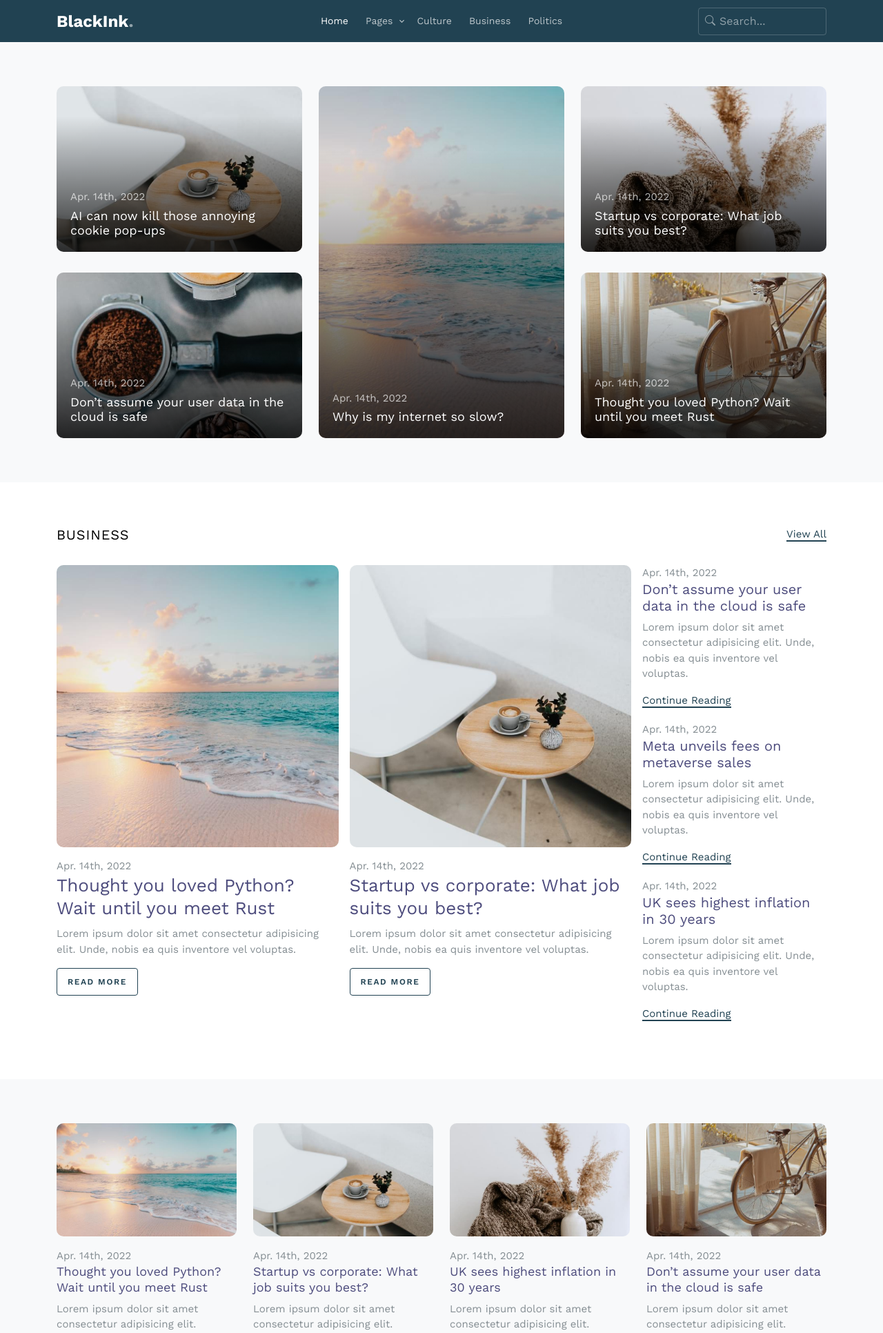
After one commit to AlphaCodz/BlackInk, a Django app: page /blackink/ in a window 1280 px wide. The commit adds this page. Shown: the top 1932 px of the page at 69% size. Run offline with Django 4.2, Linux system fonts and the light colour scheme; some libraries are stand-ins or nearby versions; some web fonts are replaced.

Commit message:
index page

```diff
--- /dev/null
+++ b/app/templates/base/headers.html
@@ -0,0 +1,38 @@
+<!-- /*
+* License: https://creativecommons.org/licenses/by/3.0/
+*/ -->
+{% load static %}
+<!doctype html>
+<html lang="en">
+<head>
+	<meta charset="utf-8">
+	<meta name="viewport" content="width=device-width, initial-scale=1">
+	<meta name="author" content="Untree.co">
+	<link rel="shortcut icon" href="favicon.png">
+
+	<meta name="description" content="" />
+	<meta name="keywords" content="bootstrap, bootstrap5" />
+
+	<link rel="preconnect" href="https://fonts.googleapis.com">
+	<link rel="preconnect" href="https://fonts.gstatic.com" crossorigin>
+	<link href="https://fonts.googleapis.com/css2?family=Work+Sans:wght@400;600;700&display=swap" rel="stylesheet">
+
+
+	<link rel="stylesheet" href="{% static 'fonts/icomoon/style.css' %}">
+	<link rel="stylesheet" href="{% static 'fonts/flaticon/font/flaticon.css' %}">
+
+	<link rel="stylesheet" href="https://cdn.jsdelivr.net/npm/bootstrap-icons@1.8.1/font/bootstrap-icons.css">
+
+	<link rel="stylesheet" href="{% static 'css/tiny-slider.css' %}">
+	<link rel="stylesheet" href="{% static 'css/aos.css' %}">
+	<link rel="stylesheet" href="{% static 'css/glightbox.min.css' 5}">
+	<link rel="stylesheet" href="{% static 'css/style.css' %}">
+
+	<link rel="stylesheet" href="{% static 'css/flatpickr.min.css' %}">
+
+
+	<title>BlackInk</title>
+</head>
+{% block mainbody %}
+
+{% endblock mainbody %}
--- a/app/templates/index.html
+++ b/app/templates/index.html
@@ -1,41 +1,7 @@
-<!-- /*
-* Template Name: Blogy
-* Template Author: Untree.co
-* Template URI: https://untree.co/
-* License: https://creativecommons.org/licenses/by/3.0/
-*/ -->
-<!doctype html>
-<html lang="en">
-<head>
-	<meta charset="utf-8">
-	<meta name="viewport" content="width=device-width, initial-scale=1">
-	<meta name="author" content="Untree.co">
-	<link rel="shortcut icon" href="favicon.png">
-
-	<meta name="description" content="" />
-	<meta name="keywords" content="bootstrap, bootstrap5" />
-
-	<link rel="preconnect" href="https://fonts.googleapis.com">
-	<link rel="preconnect" href="https://fonts.gstatic.com" crossorigin>
-	<link href="https://fonts.googleapis.com/css2?family=Work+Sans:wght@400;600;700&display=swap" rel="stylesheet">
-
-
-	<link rel="stylesheet" href="fonts/icomoon/style.css">
-	<link rel="stylesheet" href="fonts/flaticon/font/flaticon.css">
-
-	<link rel="stylesheet" href="https://cdn.jsdelivr.net/npm/bootstrap-icons@1.8.1/font/bootstrap-icons.css">
-
-	<link rel="stylesheet" href="css/tiny-slider.css">
-	<link rel="stylesheet" href="css/aos.css">
-	<link rel="stylesheet" href="css/glightbox.min.css">
-	<link rel="stylesheet" href="css/style.css">
-
-	<link rel="stylesheet" href="css/flatpickr.min.css">
-
-
-	<title>Blogy &mdash; Free Bootstrap 5 Website Template by Untree.co</title>
-</head>
+{% extends "base/headers.html" %}
+{% load static %}
 <body>
+	{% block mainbody %}
 
 	<div class="site-mobile-menu site-navbar-target">
 		<div class="site-mobile-menu-header">
@@ -52,7 +18,7 @@
 				<div class="site-navigation">
 					<div class="row g-0 align-items-center">
 						<div class="col-2">
-							<a href="index.html" class="logo m-0 float-start">Blogy<span class="text-primary">.</span></a>
+							<a href="{% url 'app:index' %}" class="logo m-0 float-start">BlackInk<span class="text-primary">.</span></a>
 						</div>
 						<div class="col-8 text-center">
 							<form action="#" class="search-form d-inline-block d-lg-none">
@@ -110,7 +76,7 @@
 				<div class="col-md-4">
 					<a href="single.html" class="h-entry mb-30 v-height gradient">
 
-						<div class="featured-img" style="background-image: url('images/img_2_horizontal.jpg');"></div>
+						<div class="featured-img" style="background-image: url('{% static 'images/img_2_horizontal.jpg' %}');"></div>
 
 						<div class="text">
 							<span class="date">Apr. 14th, 2022</span>
@@ -119,7 +85,7 @@
 					</a>
 					<a href="single.html" class="h-entry v-height gradient">
 
-						<div class="featured-img" style="background-image: url('images/img_5_horizontal.jpg');"></div>
+						<div class="featured-img" style="background-image: url('{% static 'images/img_5_horizontal.jpg' %}');"></div>
 
 						<div class="text">
 							<span class="date">Apr. 14th, 2022</span>
@@ -130,7 +96,7 @@
 				<div class="col-md-4">
 					<a href="single.html" class="h-entry img-5 h-100 gradient">
 
-						<div class="featured-img" style="background-image: url('images/img_1_vertical.jpg');"></div>
+						<div class="featured-img" style="background-image: url('{% static 'images/img_1_vertical.jpg' %}');"></div>
 
 						<div class="text">
 							<span class="date">Apr. 14th, 2022</span>
@@ -141,7 +107,7 @@
 				<div class="col-md-4">
 					<a href="single.html" class="h-entry mb-30 v-height gradient">
 
-						<div class="featured-img" style="background-image: url('images/img_3_horizontal.jpg');"></div>
+						<div class="featured-img" style="background-image: url('{% static 'images/img_3_horizontal.jpg' %}');"></div>
 
 						<div class="text">
 							<span class="date">Apr. 14th, 2022</span>
@@ -150,7 +116,7 @@
 					</a>
 					<a href="single.html" class="h-entry v-height gradient">
 
-						<div class="featured-img" style="background-image: url('images/img_4_horizontal.jpg');"></div>
+						<div class="featured-img" style="background-image: url('{% static 'images/img_4_horizontal.jpg' %}');"></div>
 
 						<div class="text">
 							<span class="date">Apr. 14th, 2022</span>
@@ -178,7 +144,7 @@
 						<div class="col-md-6">
 							<div class="blog-entry">
 								<a href="single.html" class="img-link">
-									<img src="images/img_1_sq.jpg" alt="Image" class="img-fluid">
+									<img src="{% static 'images/img_1_sq.jpg' %}" alt="Image" class="img-fluid">
 								</a>
 								<span class="date">Apr. 14th, 2022</span>
 								<h2><a href="single.html">Thought you loved Python? Wait until you meet Rust</a></h2>
@@ -189,7 +155,7 @@
 						<div class="col-md-6">
 							<div class="blog-entry">
 								<a href="single.html" class="img-link">
-									<img src="images/img_2_sq.jpg" alt="Image" class="img-fluid">
+									<img src="{% static 'images/img_2_sq.jpg' %}" alt="Image" class="img-fluid">
 								</a>
 								<span class="date">Apr. 14th, 2022</span>
 								<h2><a href="single.html">Startup vs corporate: What job suits you best?</a></h2>
@@ -235,7 +201,7 @@
 				<div class="col-md-6 col-lg-3">
 					<div class="blog-entry">
 						<a href="single.html" class="img-link">
-							<img src="images/img_1_horizontal.jpg" alt="Image" class="img-fluid">
+							<img src="{% static 'images/img_1_horizontal.jpg' %}" alt="Image" class="img-fluid">
 						</a>
 						<span class="date">Apr. 14th, 2022</span>
 						<h2><a href="single.html">Thought you loved Python? Wait until you meet Rust</a></h2>
@@ -246,7 +212,7 @@
 				<div class="col-md-6 col-lg-3">
 					<div class="blog-entry">
 						<a href="single.html" class="img-link">
-							<img src="images/img_2_horizontal.jpg" alt="Image" class="img-fluid">
+							<img src="{% static 'images/img_2_horizontal.jpg' %}" alt="Image" class="img-fluid">
 						</a>
 						<span class="date">Apr. 14th, 2022</span>
 						<h2><a href="single.html">Startup vs corporate: What job suits you best?</a></h2>
@@ -257,7 +223,7 @@
 				<div class="col-md-6 col-lg-3">
 					<div class="blog-entry">
 						<a href="single.html" class="img-link">
-							<img src="images/img_3_horizontal.jpg" alt="Image" class="img-fluid">
+							<img src="{% static 'images/img_3_horizontal.jpg' %}" alt="Image" class="img-fluid">
 						</a>
 						<span class="date">Apr. 14th, 2022</span>
 						<h2><a href="single.html">UK sees highest inflation in 30 years</a></h2>
@@ -268,7 +234,7 @@
 				<div class="col-md-6 col-lg-3">
 					<div class="blog-entry">
 						<a href="single.html" class="img-link">
-							<img src="images/img_4_horizontal.jpg" alt="Image" class="img-fluid">
+							<img src="{% static 'images/img_4_horizontal.jpg' %}" alt="Image" class="img-fluid">
 						</a>
 						<span class="date">Apr. 14th, 2022</span>
 						<h2><a href="single.html">Don’t assume your user data in the cloud is safe</a></h2>
@@ -296,7 +262,7 @@
 						<div class="col-md-6">
 							<div class="blog-entry">
 								<a href="single.html" class="img-link">
-									<img src="images/img_1_sq.jpg" alt="Image" class="img-fluid">
+									<img src="{% static 'images/img_1_sq.jpg' %}" alt="Image" class="img-fluid">
 								</a>
 								<span class="date">Apr. 14th, 2022</span>
 								<h2><a href="single.html">Thought you loved Python? Wait until you meet Rust</a></h2>
@@ -307,7 +273,7 @@
 						<div class="col-md-6">
 							<div class="blog-entry">
 								<a href="single.html" class="img-link">
-									<img src="images/img_2_sq.jpg" alt="Image" class="img-fluid">
+									<img src="{% static 'images/img_2_sq.jpg' %}" alt="Image" class="img-fluid">
 								</a>
 								<span class="date">Apr. 14th, 2022</span>
 								<h2><a href="single.html">Startup vs corporate: What job suits you best?</a></h2>
@@ -358,13 +324,13 @@
 			<div class="row">
 				<div class="col-lg-4 mb-4">
 					<div class="post-entry-alt">
-						<a href="single.html" class="img-link"><img src="images/img_7_horizontal.jpg" alt="Image" class="img-fluid"></a>
+						<a href="single.html" class="img-link"><img src="{% static 'images/img_7_horizontal.jpg' %}" alt="Image" class="img-fluid"></a>
 						<div class="excerpt">
 
 
 							<h2><a href="single.html">Startup vs corporate: What job suits you best?</a></h2>
 							<div class="post-meta align-items-center text-left clearfix">
-								<figure class="author-figure mb-0 me-3 float-start"><img src="images/person_1.jpg" alt="Image" class="img-fluid"></figure>
+								<figure class="author-figure mb-0 me-3 float-start"><img src="{% static 'images/person_1.jpg' %}" alt="Image" class="img-fluid"></figure>
 								<span class="d-inline-block mt-1">By <a href="#">David Anderson</a></span>
 								<span>&nbsp;-&nbsp; July 19, 2019</span>
 							</div>
@@ -376,13 +342,13 @@
 				</div>
 				<div class="col-lg-4 mb-4">
 					<div class="post-entry-alt">
-						<a href="single.html" class="img-link"><img src="images/img_6_horizontal.jpg" alt="Image" class="img-fluid"></a>
+						<a href="single.html" class="img-link"><img src="{% static 'images/img_6_horizontal.jpg' %}" alt="Image" class="img-fluid"></a>
 						<div class="excerpt">
 
 
 							<h2><a href="single.html">Startup vs corporate: What job suits you best?</a></h2>
 							<div class="post-meta align-items-center text-left clearfix">
-								<figure class="author-figure mb-0 me-3 float-start"><img src="images/person_2.jpg" alt="Image" class="img-fluid"></figure>
+								<figure class="author-figure mb-0 me-3 float-start"><img src="{% static 'images/person_2.jpg' %}" alt="Image" class="img-fluid"></figure>
 								<span class="d-inline-block mt-1">By <a href="#">David Anderson</a></span>
 								<span>&nbsp;-&nbsp; July 19, 2019</span>
 							</div>
@@ -394,13 +360,13 @@
 				</div>
 				<div class="col-lg-4 mb-4">
 					<div class="post-entry-alt">
-						<a href="single.html" class="img-link"><img src="images/img_5_horizontal.jpg" alt="Image" class="img-fluid"></a>
+						<a href="single.html" class="img-link"><img src="{% static 'images/img_5_horizontal.jpg' %}" alt="Image" class="img-fluid"></a>
 						<div class="excerpt">
 
 
 							<h2><a href="single.html">Startup vs corporate: What job suits you best?</a></h2>
 							<div class="post-meta align-items-center text-left clearfix">
-								<figure class="author-figure mb-0 me-3 float-start"><img src="images/person_3.jpg" alt="Image" class="img-fluid"></figure>
+								<figure class="author-figure mb-0 me-3 float-start"><img src="{% static 'images/person_3.jpg' %}" alt="Image" class="img-fluid"></figure>
 								<span class="d-inline-block mt-1">By <a href="#">David Anderson</a></span>
 								<span>&nbsp;-&nbsp; July 19, 2019</span>
 							</div>
@@ -414,13 +380,13 @@
 
 				<div class="col-lg-4 mb-4">
 					<div class="post-entry-alt">
-						<a href="single.html" class="img-link"><img src="images/img_4_horizontal.jpg" alt="Image" class="img-fluid"></a>
+						<a href="single.html" class="img-link"><img src="{% static 'images/img_4_horizontal.jpg' %}" alt="Image" class="img-fluid"></a>
 						<div class="excerpt">
 
 
 							<h2><a href="single.html">Startup vs corporate: What job suits you best?</a></h2>
 							<div class="post-meta align-items-center text-left clearfix">
-								<figure class="author-figure mb-0 me-3 float-start"><img src="images/person_4.jpg" alt="Image" class="img-fluid"></figure>
+								<figure class="author-figure mb-0 me-3 float-start"><img src="{% static 'images/person_4.jpg' %}" alt="Image" class="img-fluid"></figure>
 								<span class="d-inline-block mt-1">By <a href="#">David Anderson</a></span>
 								<span>&nbsp;-&nbsp; July 19, 2019</span>
 							</div>
@@ -432,13 +398,13 @@
 				</div>
 				<div class="col-lg-4 mb-4">
 					<div class="post-entry-alt">
-						<a href="single.html" class="img-link"><img src="images/img_3_horizontal.jpg" alt="Image" class="img-fluid"></a>
+						<a href="single.html" class="img-link"><img src="{% static 'images/img_3_horizontal.jpg' %}" alt="Image" class="img-fluid"></a>
 						<div class="excerpt">
 
 
 							<h2><a href="single.html">Startup vs corporate: What job suits you best?</a></h2>
 							<div class="post-meta align-items-center text-left clearfix">
-								<figure class="author-figure mb-0 me-3 float-start"><img src="images/person_5.jpg" alt="Image" class="img-fluid"></figure>
+								<figure class="author-figure mb-0 me-3 float-start"><img src="{% static 'images/person_5.jpg' %}" alt="Image" class="img-fluid"></figure>
 								<span class="d-inline-block mt-1">By <a href="#">David Anderson</a></span>
 								<span>&nbsp;-&nbsp; July 19, 2019</span>
 							</div>
@@ -450,13 +416,13 @@
 				</div>
 				<div class="col-lg-4 mb-4">
 					<div class="post-entry-alt">
-						<a href="single.html" class="img-link"><img src="images/img_2_horizontal.jpg" alt="Image" class="img-fluid"></a>
+						<a href="single.html" class="img-link"><img src="{% static 'images/img_2_horizontal.jpg' %}" alt="Image" class="img-fluid"></a>
 						<div class="excerpt">
 
 
 							<h2><a href="single.html">Startup vs corporate: What job suits you best?</a></h2>
 							<div class="post-meta align-items-center text-left clearfix">
-								<figure class="author-figure mb-0 me-3 float-start"><img src="images/person_4.jpg" alt="Image" class="img-fluid"></figure>
+								<figure class="author-figure mb-0 me-3 float-start"><img src="{% static 'images/person_4.jpg' %}" alt="Image" class="img-fluid"></figure>
 								<span class="d-inline-block mt-1">By <a href="#">David Anderson</a></span>
 								<span>&nbsp;-&nbsp; July 19, 2019</span>
 							</div>
@@ -470,13 +436,13 @@
 
 				<div class="col-lg-4 mb-4">
 					<div class="post-entry-alt">
-						<a href="single.html" class="img-link"><img src="images/img_1_horizontal.jpg" alt="Image" class="img-fluid"></a>
+						<a href="single.html" class="img-link"><img src="{% static 'images/img_1_horizontal.jpg' %}" alt="Image" class="img-fluid"></a>
 						<div class="excerpt">
 
 
 							<h2><a href="single.html">Startup vs corporate: What job suits you best?</a></h2>
 							<div class="post-meta align-items-center text-left clearfix">
-								<figure class="author-figure mb-0 me-3 float-start"><img src="images/person_3.jpg" alt="Image" class="img-fluid"></figure>
+								<figure class="author-figure mb-0 me-3 float-start"><img src="{% static 'images/person_3.jpg' %}" alt="Image" class="img-fluid"></figure>
 								<span class="d-inline-block mt-1">By <a href="#">David Anderson</a></span>
 								<span>&nbsp;-&nbsp; July 19, 2019</span>
 							</div>
@@ -488,14 +454,14 @@
 				</div>
 				<div class="col-lg-4 mb-4">
 					<div class="post-entry-alt">
-						<a href="single.html" class="img-link"><img src="images/img_4_horizontal.jpg" alt="Image" class="img-fluid"></a>
+						<a href="single.html" class="img-link"><img src="{% static 'images/img_4_horizontal.jpg' %}" alt="Image" class="img-fluid"></a>
 						<div class="excerpt">
 
 
 
 							<h2><a href="single.html">Startup vs corporate: What job suits you best?</a></h2>
 							<div class="post-meta align-items-center text-left clearfix">
-								<figure class="author-figure mb-0 me-3 float-start"><img src="images/person_2.jpg" alt="Image" class="img-fluid"></figure>
+								<figure class="author-figure mb-0 me-3 float-start"><img src="{% static 'images/person_2.jpg' %}" alt="Image" class="img-fluid"></figure>
 								<span class="d-inline-block mt-1">By <a href="#">David Anderson</a></span>
 								<span>&nbsp;-&nbsp; July 19, 2019</span>
 							</div>
@@ -506,14 +472,14 @@
 				</div>
 				<div class="col-lg-4 mb-4">
 					<div class="post-entry-alt">
-						<a href="single.html" class="img-link"><img src="images/img_3_horizontal.jpg" alt="Image" class="img-fluid"></a>
+						<a href="single.html" class="img-link"><img src="{% static 'images/img_3_horizontal.jpg' %}" alt="Image" class="img-fluid"></a>
 						<div class="excerpt">
 
 
 
 							<h2><a href="single.html">Startup vs corporate: What job suits you best?</a></h2>
 							<div class="post-meta align-items-center text-left clearfix">
-								<figure class="author-figure mb-0 me-3 float-start"><img src="images/person_5.jpg" alt="Image" class="img-fluid"></figure>
+								<figure class="author-figure mb-0 me-3 float-start"><img src="{% static 'images/person_5.jpg' %}" alt="Image" class="img-fluid"></figure>
 								<span class="d-inline-block mt-1">By <a href="#">David Anderson</a></span>
 								<span>&nbsp;-&nbsp; July 19, 2019</span>
 							</div>
@@ -542,7 +508,7 @@
 
 				<div class="col-md-5 order-md-2">
 					<a href="single.html" class="hentry img-1 h-100 gradient">
-						<div class="featured-img" style="background-image: url('images/img_2_vertical.jpg');"></div>
+						<div class="featured-img" style="background-image: url('{% static 'images/img_2_vertical.jpg' %}');"></div>
 						<div class="text">
 							<span>February 12, 2019</span>
 							<h2>Meta unveils fees on metaverse sales</h2>
@@ -553,7 +519,7 @@
 				<div class="col-md-7">
 
 					<a href="single.html" class="hentry img-2 v-height mb30 gradient">
-						<div class="featured-img" style="background-image: url('images/img_1_horizontal.jpg');"></div>
+						<div class="featured-img" style="background-image: url('{% static 'images/img_1_horizontal.jpg' %}');"></div>
 						<div class="text text-sm">
 							<span>February 12, 2019</span>
 							<h2>AI can now kill those annoying cookie pop-ups</h2>
@@ -562,14 +528,14 @@
 
 					<div class="two-col d-block d-md-flex justify-content-between">
 						<a href="single.html" class="hentry v-height img-2 gradient">
-							<div class="featured-img" style="background-image: url('images/img_2_sq.jpg');"></div>
+							<div class="featured-img" style="background-image: url('{% static 'images/img_2_sq.jpg' %}');"></div>
 							<div class="text text-sm">
 								<span>February 12, 2019</span>
 								<h2>Don’t assume your user data in the cloud is safe</h2>
 							</div>
 						</a>
 						<a href="single.html" class="hentry v-height img-2 ms-auto float-end gradient">
-							<div class="featured-img" style="background-image: url('images/img_3_sq.jpg');"></div>
+							<div class="featured-img" style="background-image: url('static 'images/img_3_sq.jpg' %}');"></div>
 							<div class="text text-sm">
 								<span>February 12, 2019</span>
 								<h2>Startup vs corporate: What job suits you best?</h2>
@@ -632,7 +598,7 @@
 							<ul>
 								<li>
 									<a href="">
-										<img src="images/img_1_sq.jpg" alt="Image placeholder" class="me-4 rounded">
+										<img src="{% static 'images/img_1_sq.jpg' %}" alt="Image placeholder" class="me-4 rounded">
 										<div class="text">
 											<h4>There’s a Cool New Way for Men to Wear Socks and Sandals</h4>
 											<div class="post-meta">
@@ -643,7 +609,7 @@
 								</li>
 								<li>
 									<a href="">
-										<img src="images/img_2_sq.jpg" alt="Image placeholder" class="me-4 rounded">
+										<img src="{% static 'images/img_2_sq.jpg' %}" alt="Image placeholder" class="me-4 rounded">
 										<div class="text">
 											<h4>There’s a Cool New Way for Men to Wear Socks and Sandals</h4>
 											<div class="post-meta">
@@ -654,7 +620,7 @@
 								</li>
 								<li>
 									<a href="">
-										<img src="images/img_3_sq.jpg" alt="Image placeholder" class="me-4 rounded">
+										<img src="{% static 'images/img_3_sq.jpg' %}" alt="Image placeholder" class="me-4 rounded">
 										<div class="text">
 											<h4>There’s a Cool New Way for Men to Wear Socks and Sandals</h4>
 											<div class="post-meta">
@@ -696,18 +662,20 @@
     </div>
 
 
-    <script src="js/bootstrap.bundle.min.js"></script>
-    <script src="js/tiny-slider.js"></script>
+    <script src="{% static 'js/bootstrap.bundle.min.js' %}"></script>
+    <script src="{% static 'js/tiny-slider.js' %}"></script>
 
-    <script src="js/flatpickr.min.js"></script>
+    <script src="{% static 'js/flatpickr.min.js' %}"></script>
 
 
-    <script src="js/aos.js"></script>
-    <script src="js/glightbox.min.js"></script>
-    <script src="js/navbar.js"></script>
-    <script src="js/counter.js"></script>
-    <script src="js/custom.js"></script>
+    <script src="{% static 'js/aos.js' %}"></script>
+    <script src="{% static 'js/glightbox.min.js' %}"></script>
+    <script src="{% static 'js/navbar.js' %}"></script>
+    <script src="{% static 'js/counter.js' %}"></script>
+    <script src="{% static 'js/custom.js' %}"></script>
 
 
   </body>
   </html>
+
+  {% endblock mainbody %}
--- /dev/null
+++ b/app/urls.py
@@ -0,0 +1,8 @@
+from django.urls import path
+from . import views
+
+app_name="app"
+
+urlpatterns = [
+    path("", views.index, name="index")
+]
--- a/app/views.py
+++ b/app/views.py
@@ -1,3 +1,7 @@
 from django.shortcuts import render
 
 # Create your views here.
+# app_name = "app"
+
+def index(request):
+    return render(request, "index.html")
--- a/setup/urls.py
+++ b/setup/urls.py
@@ -14,8 +14,9 @@
     2. Add a URL to urlpatterns:  path('blog/', include('blog.urls'))
 """
 from django.contrib import admin
-from django.urls import path
+from django.urls import path, include
 
 urlpatterns = [
     path("admin/", admin.site.urls),
+    path("blackink/", include("app.urls"))
 ]
```
Also changed, not shown: db.sqlite3 (added).
